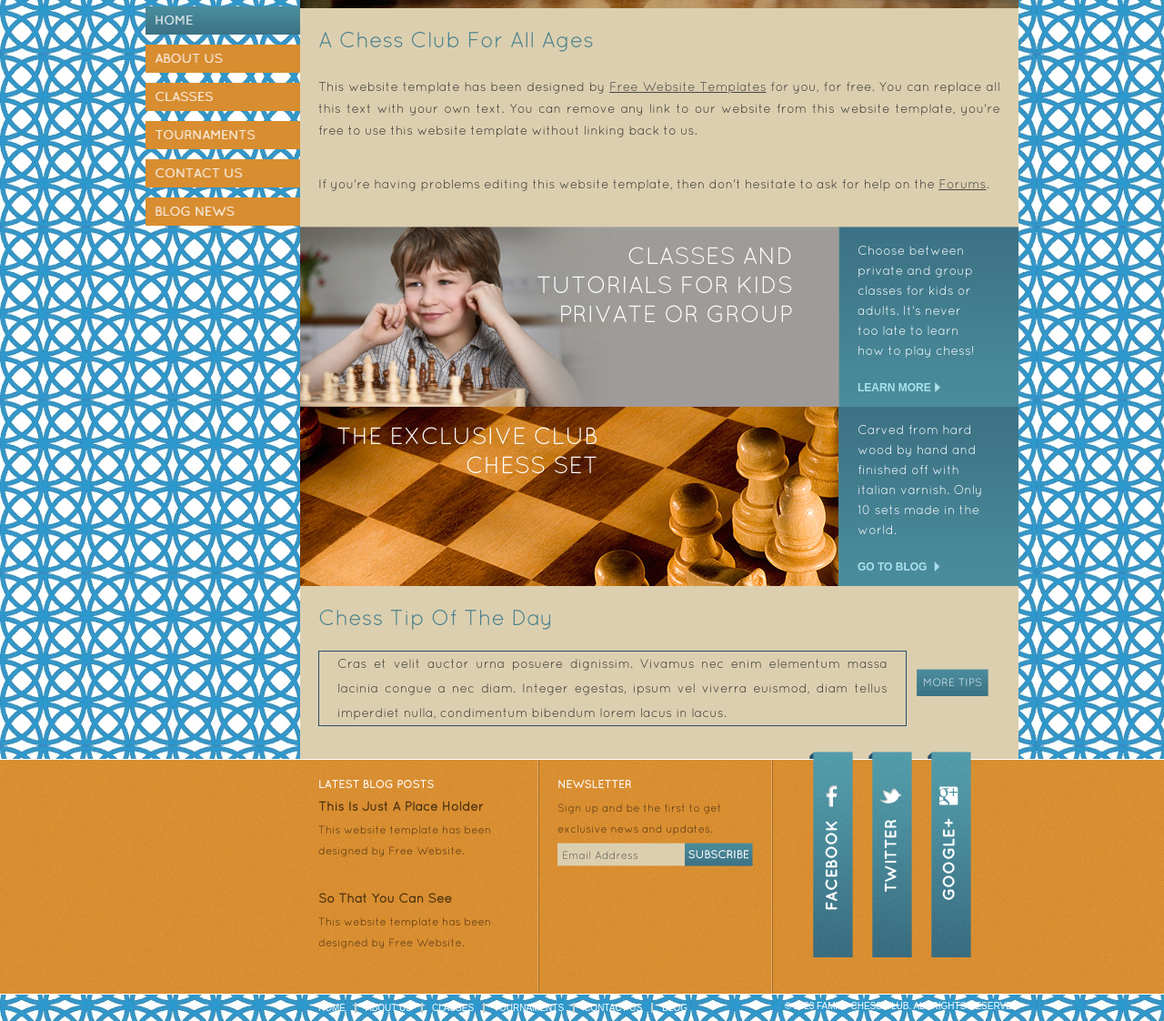
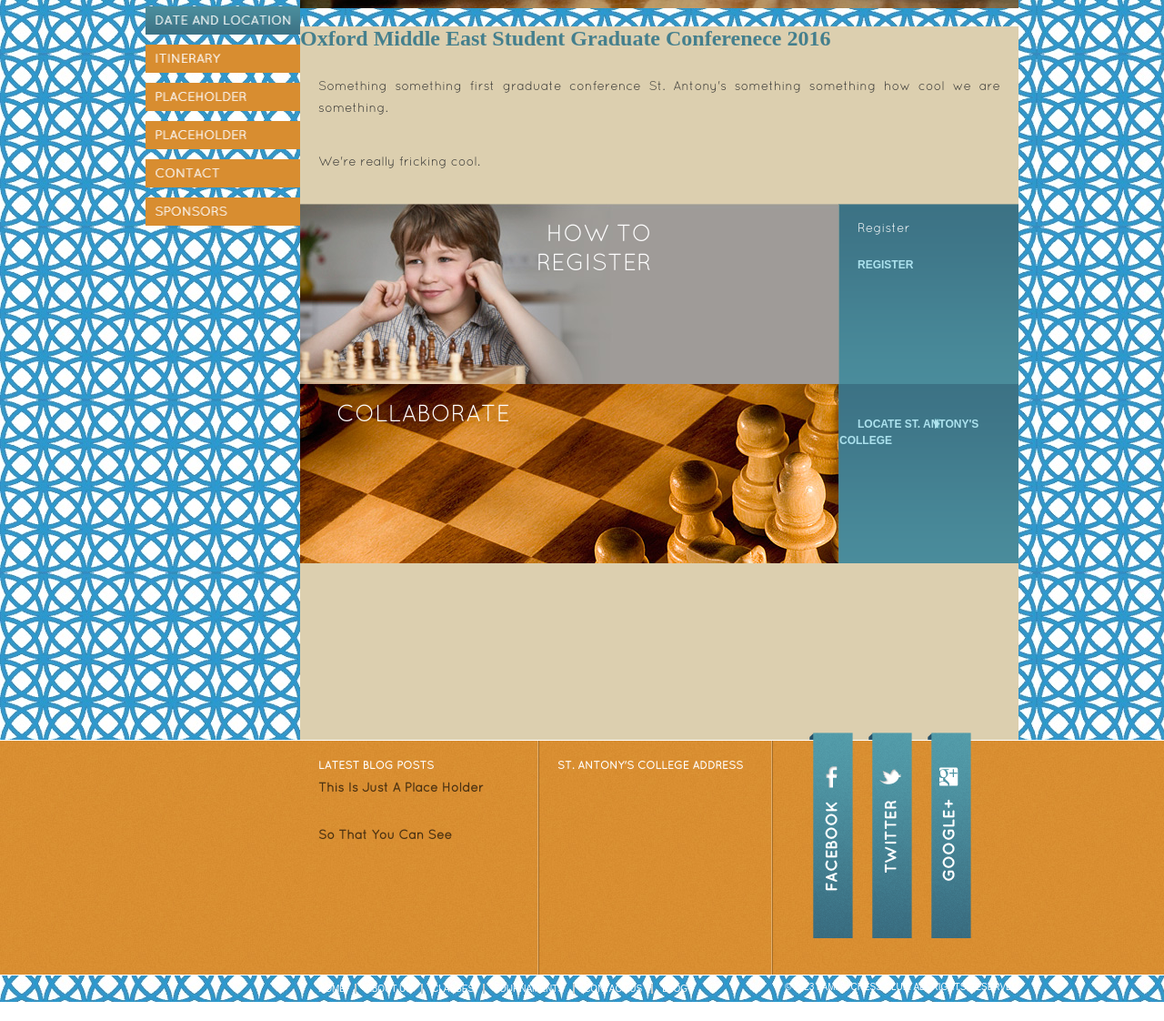
Before and after one commit to OxmesGradConference/oxmesgradconference.org.uk, a plain HTML site: page index.html in a window 1280 px wide. Shown: the part 320-1442 px from the top of the page at 91% size. After the commit the page ends 1421 px from the top, so only its background shows below. Drawn offline with Linux system fonts and the light colour scheme.

Commit message:
Update index.html

```diff
--- a/index.html
+++ b/index.html
@@ -19,22 +19,22 @@
 				<a href="index.html" id="logo"><img src="images/logo.png" alt="logo"></a>
 				<ul class="navigation">
 					<li class="selected">
-						<a href="index.html">Home</a>
+						<a href="index.html">Date and Location</a>
 					</li>
 					<li>
-						<a href="about.html">About Us</a>
+						<a href="about.html">Itinerary</a>
 					</li>
 					<li>
-						<a href="classes.html">Classes</a>
+						<a href="classes.html">Placeholder</a>
 					</li>
 					<li>
-						<a href="tournaments.html">Tournaments</a>
+						<a href="tournaments.html">Placeholder</a>
 					</li>
 					<li>
-						<a href="contact.html">Contact Us</a>
+						<a href="contact.html">Contact</a>
 					</li>
 					<li>
-						<a href="blog.html">Blog News</a>
+						<a href="blog.html">Sponsors</a>
 					</li>
 				</ul>
 			</div>
@@ -44,42 +44,36 @@
 						<img src="images/chess.jpg" alt="">
 					</div>
 					<div>
-						<h3>A Chess Club For All Ages</h3>
+						<h2>Oxford Middle East Student Graduate Conferenece 2016</h2>
 						<p>
-							This website template has been designed by <a href="http://www.freewebsitetemplates.com/">Free Website Templates</a> for you, for free. You can replace all this text with your own text. You can remove any link to our website from this website template, you're free to use this website template without linking back to us.
+							Something something first graduate conference St. Antony's something something how cool we are something.
 						</p>
 						<p>
-							If you're having problems editing this website template, then don't hesitate to ask for help on the <a href="http://www.freewebsitetemplates.com/forums/">Forums</a>.
+							We're really fricking cool.
 						</p>
 						<div class="first">
 							<p>
-								Classes And <br> Tutorials For Kids <br> Private Or Group
+								How to <br> register
 							</p>
 							<div>
 								<p>
-									Choose between private and group classes for kids or adults. It's never too late to learn how to play chess!
+									Register
 								</p>
-								<a href="classes.html">Learn More</a>
+								<a href="classes.html">Register</a>
 							</div>
 						</div>
 						<div>
 							<p>
-								The Exclusive Club <br> Chess Set
+								Collaborate <br>
 							</p>
 							<div>
 								<p>
-									Carved from hard wood by hand and finished off with italian varnish. Only 10 sets made in the world.
+
 								</p>
-								<a href="blog.html">Go to Blog</a>
+								<a href="blog.html">Locate St. Antony's College</a>
 							</div>
 						</div>
-						<div class="section">
-							<h3>Chess Tip Of The Day</h3>
-							<p>
-								Cras et velit auctor urna posuere dignissim. Vivamus nec enim elementum massa lacinia congue a nec diam. Integer egestas, ipsum vel viverra euismod, diam tellus imperdiet nulla, condimentum bibendum lorem lacus in lacus.
-							</p>
-							<a href="classes.html">More Tips</a>
-						</div>
+
 					</div>
 				</div>
 			</div>
@@ -92,23 +86,20 @@
 						<ul>
 							<li>
 								<h4>This Is Just A Place Holder</h4>
-								<p>This website template has been designed by Free Website.</p>
+								<p></p>
 							</li>
 							<li>
 								<h4>So That You Can See</h4>
-								<p>This website template has been designed by Free Website.</p>
+								<p></p>
 							</li>
 						</ul>
 					</div>
 					<div>
-						<h3>Newsletter</h3>
+						<h3>St. Antony's College address</h3>
 						<p>
-							Sign up and be the first to get exclusive news and updates.
+
 						</p>
-						<form action="about.html">
-							<input type="text" value="Email Address" onblur="this.value=!this.value?'Email Address':this.value;" onfocus="this.select()" onclick="this.value='';">
-							<input type="submit" value="">
-						</form>
+
 					</div>
 					<div class="connect">
 						<div id="facebook">
```
